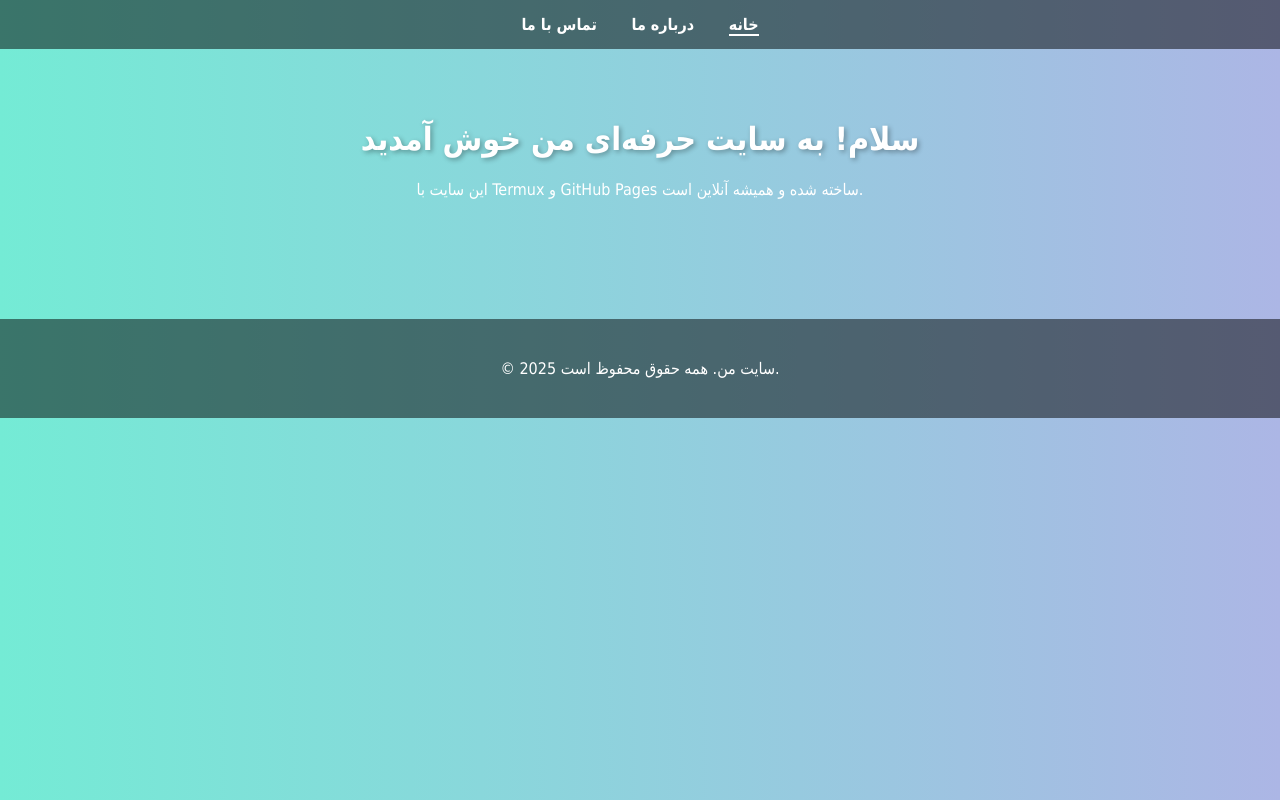
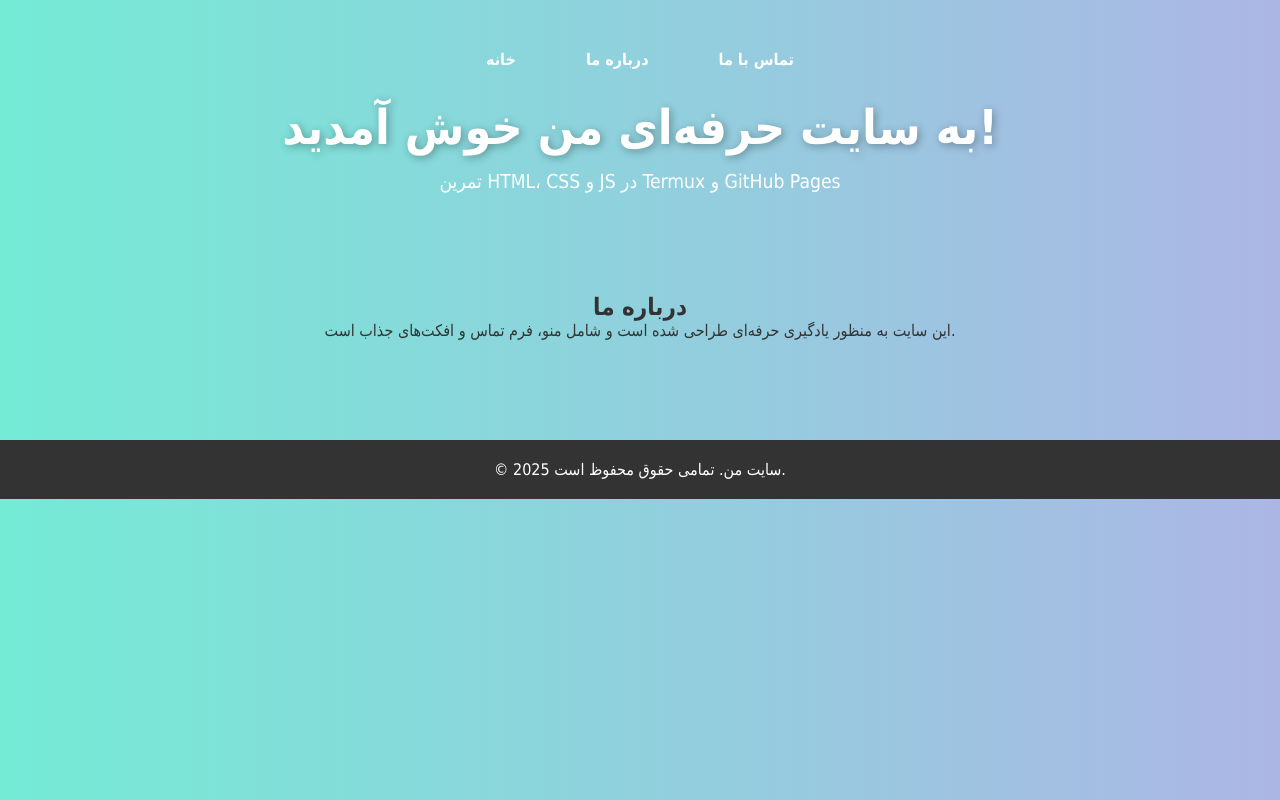
Before and after one commit to adibjan/mystery-of-100-trials, a plain HTML site: page index.html in a window 1280 px wide. Drawn offline with Linux system fonts and the light colour scheme.

Commit message:
Add professional template with hero and menu

```diff
--- a/index.html
+++ b/index.html
@@ -3,24 +3,33 @@
 <head>
   <meta charset="UTF-8">
   <meta name="viewport" content="width=device-width, initial-scale=1.0">
-  <title>خانه - سایت من</title>
+  <title>سایت حرفه‌ای من</title>
   <link rel="stylesheet" href="style.css">
-  <script src="script.js" defer></script>
 </head>
 <body>
   <header>
     <nav>
-      <a href="index.html" class="active">خانه</a>
-      <a href="about.html">درباره ما</a>
-      <a href="contact.html">تماس با ما</a>
+      <ul class="menu">
+        <li><a href="index.html">خانه</a></li>
+        <li><a href="about.html">درباره ما</a></li>
+        <li><a href="contact.html">تماس با ما</a></li>
+      </ul>
     </nav>
+    <div class="hero">
+      <h1>به سایت حرفه‌ای من خوش آمدید!</h1>
+      <p>تمرین HTML، CSS و JS در Termux و GitHub Pages</p>
+    </div>
   </header>
-  <main>
-    <h1>سلام! به سایت حرفه‌ای من خوش آمدید</h1>
-    <p>این سایت با Termux و GitHub Pages ساخته شده و همیشه آنلاین است.</p>
-  </main>
+
+  <section class="about">
+    <h2>درباره ما</h2>
+    <p>این سایت به منظور یادگیری حرفه‌ای طراحی شده است و شامل منو، فرم تماس و افکت‌های جذاب است.</p>
+  </section>
+
   <footer>
-    <p>© 2025 سایت من. همه حقوق محفوظ است.</p>
+    <p>© 2025 سایت من. تمامی حقوق محفوظ است.</p>
   </footer>
+
+  <script src="script.js"></script>
 </body>
 </html>
--- a/script.js
+++ b/script.js
@@ -1,5 +1,15 @@
-document.getElementById('contactForm')?.addEventListener('submit', function(e){
-  e.preventDefault();
-  alert('پیام شما ارسال شد! (این فقط شبیه‌سازی است)');
-  this.reset();
+// اسکرول نرم برای لینک‌ها
+document.querySelectorAll('a[href^="#"]').forEach(anchor => {
+  anchor.addEventListener('click', function(e) {
+    e.preventDefault();
+    document.querySelector(this.getAttribute('href')).scrollIntoView({
+      behavior: 'smooth'
+    });
+  });
 });
+
+// افکت تغییر رنگ دکمه‌ها هنگام هاور (JS برای تمرین)
+document.querySelectorAll('.menu a').forEach(btn => {
+  btn.addEventListener('mouseenter', () => btn.style.boxShadow = '0 4px 15px rgba(0,0,0,0.3)');
+  btn.addEventListener('mouseleave', () => btn.style.boxShadow = 'none');
+});
--- a/style.css
+++ b/style.css
@@ -1,75 +1,68 @@
+/* Reset */
+* {
+  margin: 0;
+  padding: 0;
+  box-sizing: border-box;
+}
+
 body {
   font-family: Tahoma, sans-serif;
-  margin: 0;
-  padding: 0;
   background: linear-gradient(to right, #74ebd5, #ACB6E5);
   color: #333;
+}
+
+header {
+  text-align: center;
+  padding: 50px 20px;
+}
+
+.menu {
+  list-style: none;
+  display: flex;
+  justify-content: center;
+  margin-bottom: 30px;
+}
+
+.menu li {
+  margin: 0 15px;
+}
+
+.menu a {
+  text-decoration: none;
+  font-weight: bold;
+  color: #fff;
+  padding: 10px 20px;
+  border-radius: 8px;
+  transition: 0.3s;
+}
+
+.menu a:hover {
+  background: #fff;
+  color: #333;
+  transform: translateY(-3px);
+}
+
+.hero h1 {
+  font-size: 3em;
+  color: #fff;
+  text-shadow: 2px 2px 8px #00000050;
+  margin-bottom: 15px;
+}
+
+.hero p {
+  font-size: 1.2em;
+  color: #fff;
+}
+
+.about {
+  padding: 50px 20px;
   text-align: center;
 }
 
-header {
-  background: rgba(0,0,0,0.5);
-  padding: 15px 0;
+footer {
+  background: #333;
+  color: #fff;
+  text-align: center;
+  padding: 20px 0;
+  margin-top: 50px;
 }
-
-nav a {
-  color: #fff;
-  text-decoration: none;
-  margin: 0 15px;
-  font-weight: bold;
-}
-
-nav a.active {
-  border-bottom: 2px solid #fff;
-}
-
-main {
-  padding: 50px 20px;
-}
-
-h1 {
-  color: #fff;
-  text-shadow: 2px 2px 5px #00000050;
-}
-
-p {
-  color: #fff;
-  max-width: 600px;
-  margin: 20px auto;
-}
-
-form {
-  display: flex;
-  flex-direction: column;
-  max-width: 400px;
-  margin: 0 auto;
-}
-
-input, textarea {
-  padding: 10px;
-  margin: 10px 0;
-  border-radius: 6px;
-  border: none;
-}
-
-button {
-  padding: 12px;
-  background: #fff;
-  color: #333;
-  border: none;
-  border-radius: 6px;
-  font-weight: bold;
-  cursor: pointer;
-  transition: 0.3s;
-}
-
-button:hover {
-  background: #f0f0f0;
-}
-
-footer {
-  margin-top: 50px;
-  padding: 20px;
-  background: rgba(0,0,0,0.5);
-  color: #fff;
-}
```
